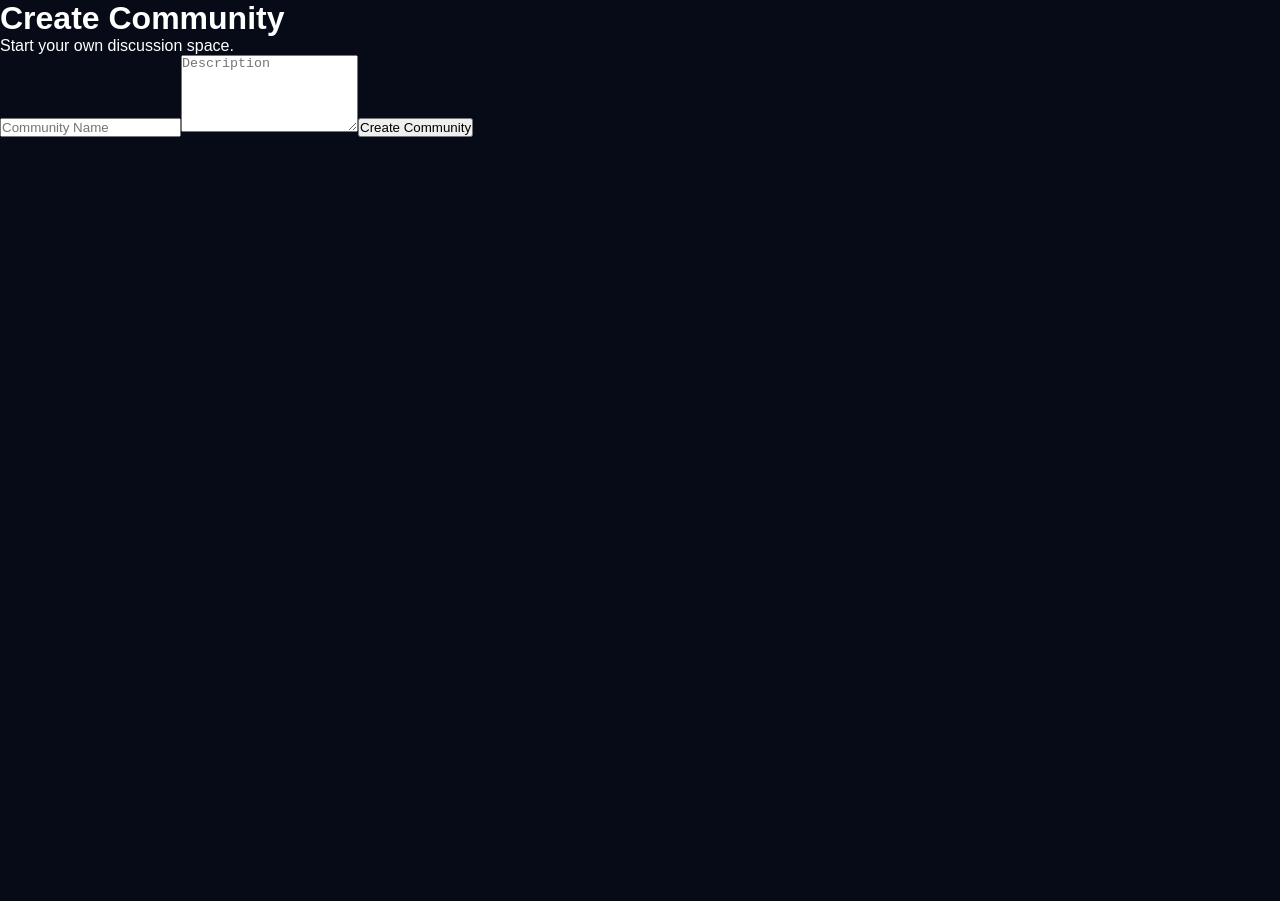
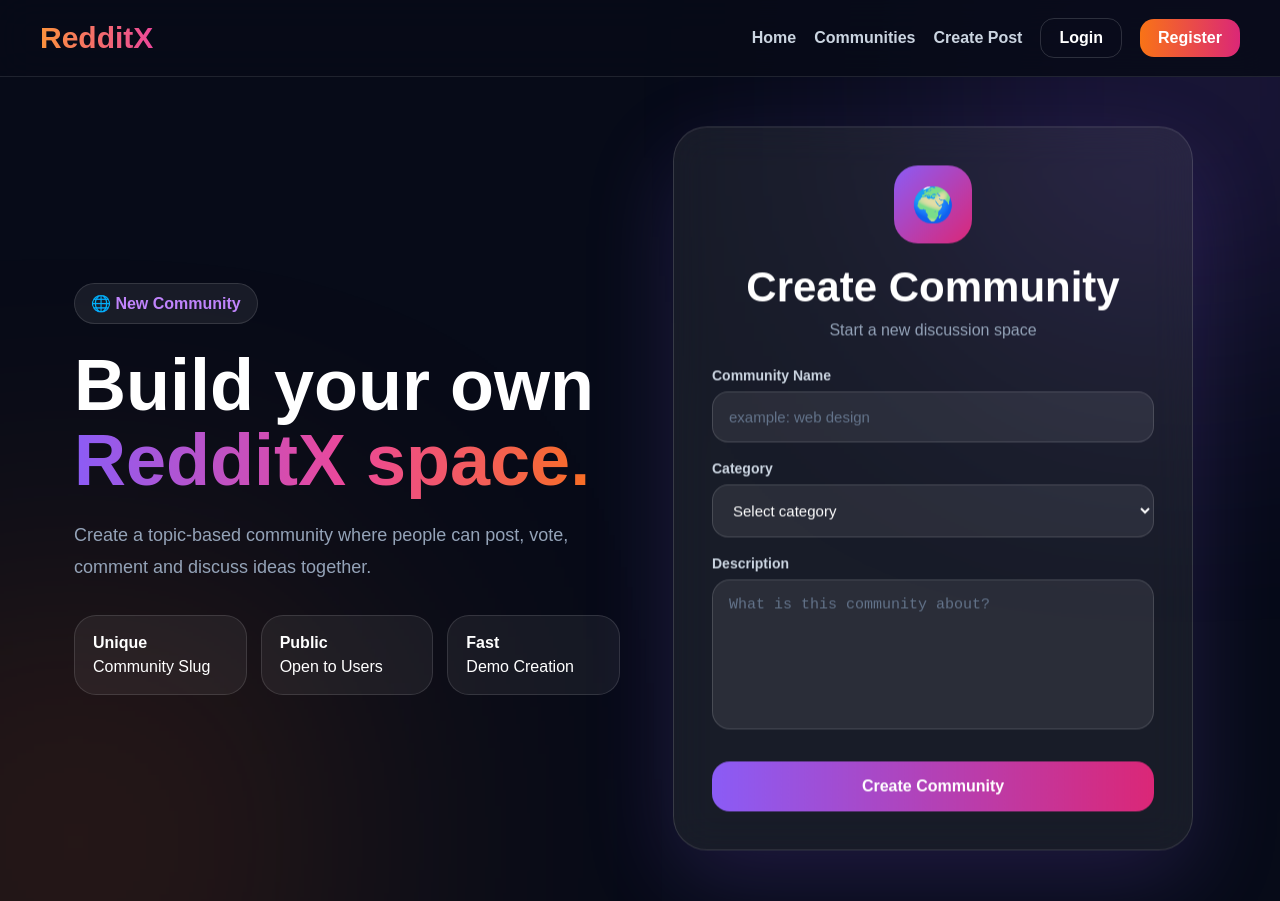
Before and after one commit to Kesarkarale/reddit-clone, a Next.js app: page /create-community in a window 1280 px wide. Before the commit the page ends 800 px from the top, so only its background shows below. Built offline with nearby package versions, Linux system fonts and the light colour scheme.

Commit message:
Update page.js

```diff
--- a/app/create-community/page.js
+++ b/app/create-community/page.js
@@ -1,36 +1,354 @@
+"use client";
+
+import { useState } from "react";
+import { useRouter } from "next/navigation";
+import Navbar from "../../components/Navbar";
+
 export default function CreateCommunity() {
+  const router = useRouter();
+
+  const [name, setName] = useState("");
+  const [description, setDescription] = useState("");
+  const [category, setCategory] = useState("");
+  const [message, setMessage] = useState("");
+
+  function handleCreate(e) {
+    e.preventDefault();
+
+    if (!name || !description || !category) {
+      setMessage("Please fill all fields.");
+      return;
+    }
+
+    const communities =
+      JSON.parse(localStorage.getItem("redditxCommunities")) || [];
+
+    const slug = name.toLowerCase().trim().replace(/\s+/g, "-");
+
+    const newCommunity = {
+      id: Date.now(),
+      name,
+      slug,
+      description,
+      category,
+      members: "1",
+    };
+
+    communities.unshift(newCommunity);
+    localStorage.setItem("redditxCommunities", JSON.stringify(communities));
+
+    setMessage("Community created successfully!");
+
+    setTimeout(() => {
+      router.push(`/r/${slug}`);
+    }, 1200);
+  }
+
   return (
-    <main className="min-h-screen bg-[#070b18] text-white flex items-center justify-center px-6">
-      <div className="w-full max-w-xl rounded-3xl border border-white/10 bg-white/5 p-8 backdrop-blur-2xl">
-        <h1 className="text-4xl font-black bg-gradient-to-r from-orange-400 to-pink-500 bg-clip-text text-transparent">
-          Create Community
+    <main style={page}>
+      <Navbar />
+
+      <style>{`
+        @keyframes floatCard {
+          0% { transform: translateY(0px); }
+          50% { transform: translateY(-8px); }
+          100% { transform: translateY(0px); }
+        }
+
+        @keyframes glowMove {
+          0% { transform: translate(0,0) scale(1); }
+          50% { transform: translate(-20px,15px) scale(1.08); }
+          100% { transform: translate(0,0) scale(1); }
+        }
+
+        .community-input::placeholder {
+          color: #64748b;
+        }
+      `}</style>
+
+      <div style={glowOne}></div>
+      <div style={glowTwo}></div>
+
+      <section style={wrapper}>
+        <div style={leftPanel}>
+          <span style={badge}>🌐 New Community</span>
+
+          <h1 style={heroTitle}>
+            Build your own
+            <span style={gradientText}> RedditX space.</span>
           </h1>
 
-        <p className="text-slate-400 mt-2 mb-8">
-          Start your own discussion space.
+          <p style={heroText}>
+            Create a topic-based community where people can post, vote,
+            comment and discuss ideas together.
           </p>
 
-        <form className="space-y-5">
+          <div style={miniGrid}>
+            <div style={miniCard}>
+              <strong>Unique</strong>
+              <span>Community Slug</span>
+            </div>
+
+            <div style={miniCard}>
+              <strong>Public</strong>
+              <span>Open to Users</span>
+            </div>
+
+            <div style={miniCard}>
+              <strong>Fast</strong>
+              <span>Demo Creation</span>
+            </div>
+          </div>
+        </div>
+
+        <div style={card}>
+          <div style={iconBox}>🌍</div>
+
+          <h2 style={titleStyle}>Create Community</h2>
+          <p style={subtitle}>Start a new discussion space</p>
+
+          {message && <div style={toast}>{message}</div>}
+
+          <form onSubmit={handleCreate} style={form}>
+            <div>
+              <label style={label}>Community Name</label>
               <input
+                className="community-input"
+                style={input}
                 type="text"
-            placeholder="Community Name"
-            className="w-full rounded-xl bg-white/10 border border-white/10 px-4 py-3 outline-none"
+                placeholder="example: web design"
+                value={name}
+                onChange={(e) => setName(e.target.value)}
               />
+            </div>
 
+            <div>
+              <label style={label}>Category</label>
+              <select
+                style={input}
+                value={category}
+                onChange={(e) => setCategory(e.target.value)}
+              >
+                <option value="">Select category</option>
+                <option value="Technology">Technology</option>
+                <option value="Gaming">Gaming</option>
+                <option value="Movies">Movies</option>
+                <option value="Design">Design</option>
+                <option value="Education">Education</option>
+              </select>
+            </div>
+
+            <div>
+              <label style={label}>Description</label>
               <textarea
-            rows="5"
-            placeholder="Description"
-            className="w-full rounded-xl bg-white/10 border border-white/10 px-4 py-3 outline-none resize-none"
+                className="community-input"
+                style={textarea}
+                placeholder="What is this community about?"
+                value={description}
+                onChange={(e) => setDescription(e.target.value)}
               ></textarea>
+            </div>
 
-          <button
-            type="button"
-            className="w-full rounded-xl bg-gradient-to-r from-orange-500 to-pink-600 py-3 font-bold hover:scale-[1.02] transition"
-          >
+            <button type="submit" style={button}>
               Create Community
             </button>
           </form>
         </div>
+      </section>
     </main>
   );
 }
+
+const page = {
+  minHeight: "100vh",
+  background: "#070b18",
+  color: "white",
+  fontFamily: "Arial, sans-serif",
+  position: "relative",
+  overflow: "hidden",
+};
+
+const glowOne = {
+  position: "absolute",
+  width: "420px",
+  height: "420px",
+  background: "#8b5cf6",
+  filter: "blur(140px)",
+  opacity: 0.22,
+  top: "-130px",
+  right: "-120px",
+  animation: "glowMove 7s ease-in-out infinite",
+};
+
+const glowTwo = {
+  position: "absolute",
+  width: "440px",
+  height: "440px",
+  background: "#f97316",
+  filter: "blur(150px)",
+  opacity: 0.2,
+  bottom: "-150px",
+  left: "-130px",
+  animation: "glowMove 8s ease-in-out infinite",
+};
+
+const wrapper = {
+  position: "relative",
+  zIndex: 5,
+  minHeight: "85vh",
+  maxWidth: "1180px",
+  margin: "0 auto",
+  padding: "50px 24px",
+  display: "grid",
+  gridTemplateColumns: "repeat(auto-fit, minmax(320px, 1fr))",
+  gap: "40px",
+  alignItems: "center",
+};
+
+const leftPanel = {};
+
+const badge = {
+  display: "inline-block",
+  padding: "10px 16px",
+  borderRadius: "999px",
+  background: "rgba(255,255,255,0.07)",
+  border: "1px solid rgba(255,255,255,0.12)",
+  color: "#c084fc",
+  fontWeight: "800",
+  marginBottom: "24px",
+};
+
+const heroTitle = {
+  fontSize: "clamp(42px,6vw,72px)",
+  lineHeight: "1.05",
+  fontWeight: "900",
+};
+
+const gradientText = {
+  display: "block",
+  background: "linear-gradient(90deg,#8b5cf6,#ec4899,#f97316)",
+  WebkitBackgroundClip: "text",
+  color: "transparent",
+};
+
+const heroText = {
+  color: "#94a3b8",
+  lineHeight: "1.8",
+  fontSize: "18px",
+  marginTop: "20px",
+  maxWidth: "560px",
+};
+
+const miniGrid = {
+  display: "grid",
+  gridTemplateColumns: "repeat(auto-fit,minmax(140px,1fr))",
+  gap: "14px",
+  marginTop: "32px",
+};
+
+const miniCard = {
+  padding: "18px",
+  borderRadius: "22px",
+  background: "rgba(255,255,255,0.06)",
+  border: "1px solid rgba(255,255,255,0.12)",
+  display: "grid",
+  gap: "6px",
+};
+
+const card = {
+  width: "100%",
+  maxWidth: "520px",
+  margin: "0 auto",
+  padding: "38px",
+  borderRadius: "34px",
+  background: "rgba(255,255,255,0.07)",
+  border: "1px solid rgba(255,255,255,0.14)",
+  backdropFilter: "blur(20px)",
+  boxShadow: "0 30px 90px rgba(139,92,246,0.18)",
+  animation: "floatCard 5s ease-in-out infinite",
+};
+
+const iconBox = {
+  width: "78px",
+  height: "78px",
+  borderRadius: "24px",
+  background: "linear-gradient(135deg,#8b5cf6,#db2777)",
+  display: "flex",
+  alignItems: "center",
+  justifyContent: "center",
+  fontSize: "34px",
+  margin: "0 auto 20px",
+};
+
+const titleStyle = {
+  textAlign: "center",
+  fontSize: "42px",
+  fontWeight: "900",
+};
+
+const subtitle = {
+  textAlign: "center",
+  color: "#94a3b8",
+  marginTop: "10px",
+  marginBottom: "28px",
+};
+
+const toast = {
+  padding: "14px",
+  borderRadius: "16px",
+  background: "rgba(34,197,94,0.12)",
+  border: "1px solid rgba(34,197,94,0.3)",
+  color: "#86efac",
+  textAlign: "center",
+  marginBottom: "20px",
+  fontWeight: "700",
+};
+
+const form = {
+  display: "grid",
+  gap: "18px",
+};
+
+const label = {
+  display: "block",
+  marginBottom: "8px",
+  color: "#cbd5e1",
+  fontWeight: "700",
+  fontSize: "14px",
+};
+
+const input = {
+  width: "100%",
+  padding: "16px",
+  borderRadius: "16px",
+  border: "1px solid rgba(255,255,255,0.14)",
+  background: "rgba(255,255,255,0.08)",
+  color: "white",
+  outline: "none",
+  fontSize: "15px",
+};
+
+const textarea = {
+  width: "100%",
+  minHeight: "150px",
+  padding: "16px",
+  borderRadius: "18px",
+  border: "1px solid rgba(255,255,255,0.14)",
+  background: "rgba(255,255,255,0.08)",
+  color: "white",
+  outline: "none",
+  resize: "none",
+  fontSize: "15px",
+};
+
+const button = {
+  marginTop: "10px",
+  padding: "16px",
+  borderRadius: "18px",
+  border: "none",
+  background: "linear-gradient(90deg,#8b5cf6,#db2777)",
+  color: "white",
+  fontSize: "16px",
+  fontWeight: "900",
+  cursor: "pointer",
+};
```
Lines whose indentation alone changed are shown as unchanged.
